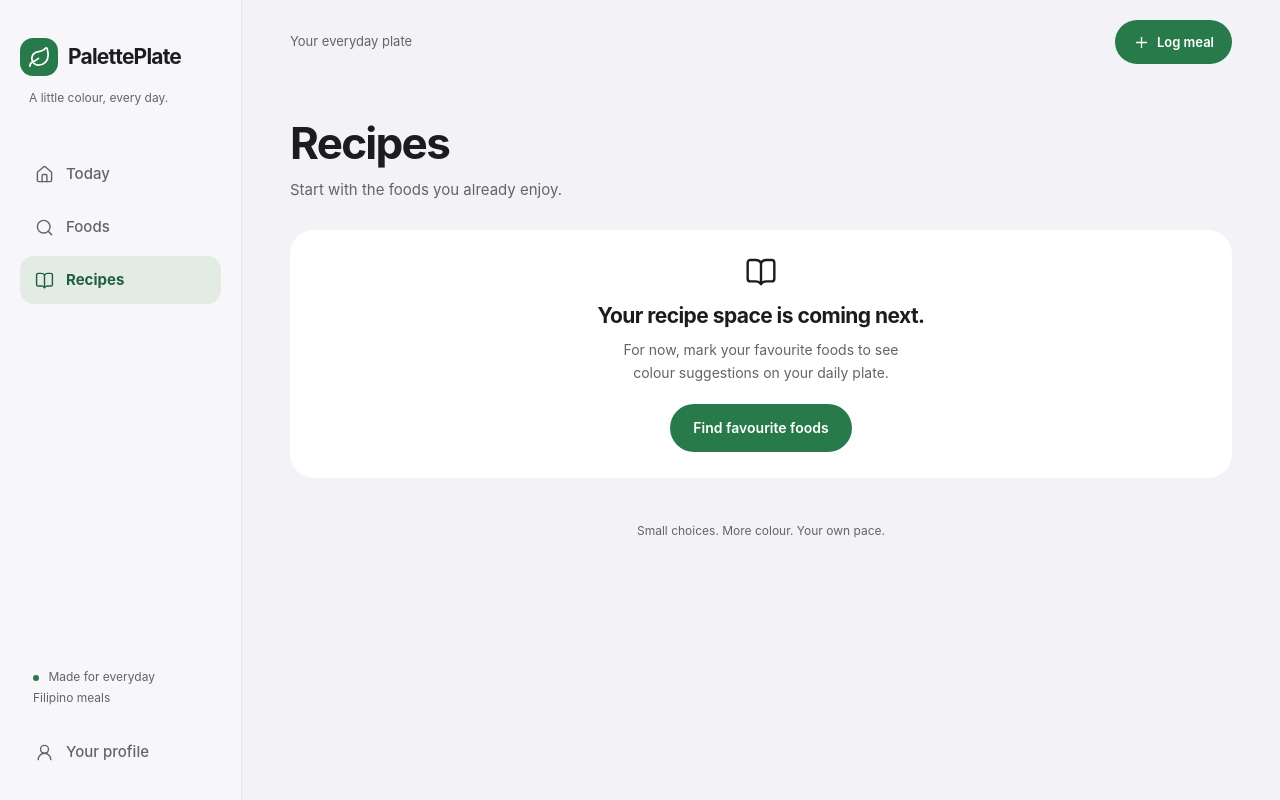
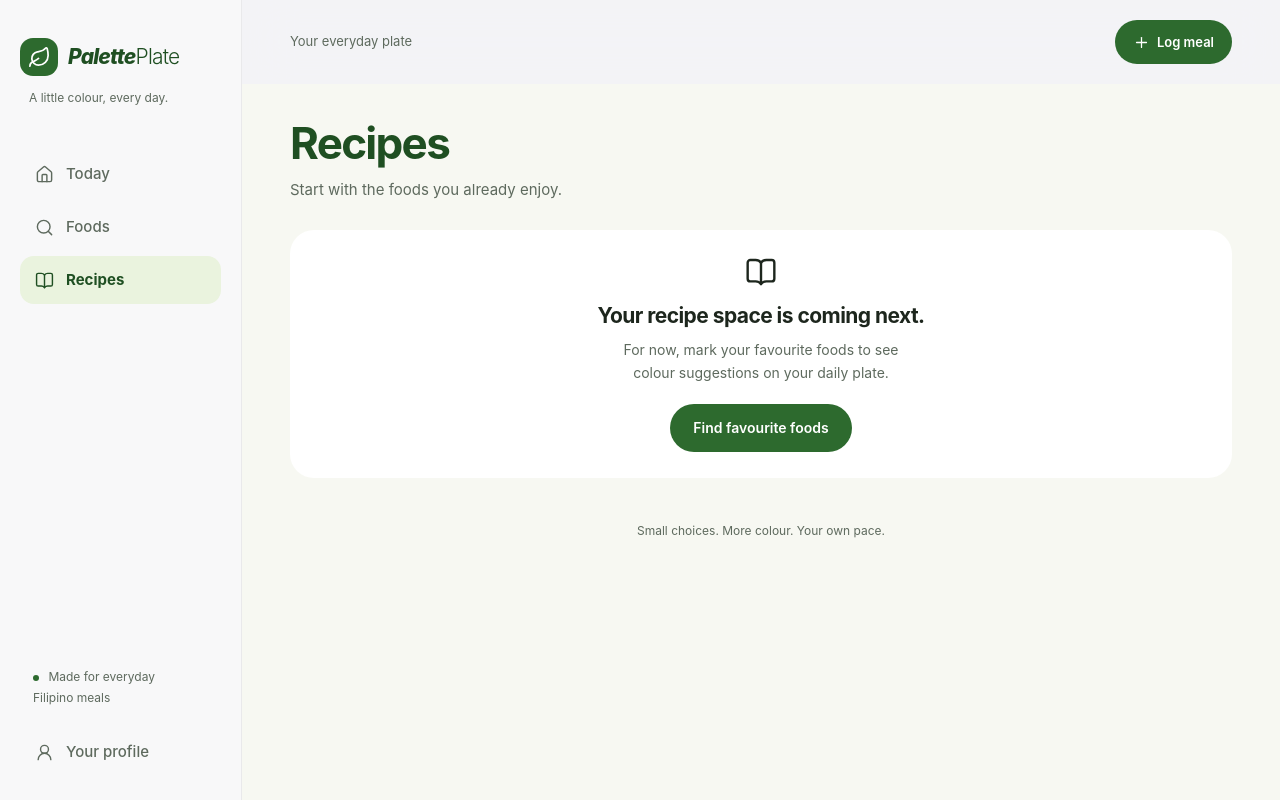
Before and after one commit to c4rlosst/PalettePlate, a Next.js app: page /recipes in a window 1280 px wide. Built offline with nearby package versions, Linux system fonts and the light colour scheme.

Commit message:
Restyle app with logo palette and wordmark
Use the logo's forest green, leaf green, sun yellow and tangerine as colour tokens, warm the background, and show a bold-italic and light PalettePlate wordmark in the sidebar and top bar.

```diff
--- a/src/app/globals.css
+++ b/src/app/globals.css
@@ -1,12 +1,16 @@
 @import "tailwindcss";
 :root {
   color-scheme: light;
-  --ink: #1c1c1e;
-  --muted: #63636b;
-  --green: #287a4b;
-  --line: #e5e5ea;
-  --pale: #f2f2f7;
-  --leaf: #e8f3e8;
+  --ink: #1d261d;
+  --muted: #5e6a5e;
+  --green: #2d6a2e;
+  --green-deep: #1f4f22;
+  --leaf-bright: #6fa82a;
+  --sun: #f5b31a;
+  --tangerine: #ee6a25;
+  --line: #e3e8d9;
+  --pale: #f7f8f2;
+  --leaf: #eaf3de;
   --red: #be3c3b;
   --orange: #a7551b;
   --yellow: #846b13;
@@ -52,7 +56,7 @@ button:focus-visible,
 a:focus-visible,
 input:focus-visible,
 select:focus-visible {
-  outline: 3px solid #245c83;
+  outline: 3px solid var(--tangerine);
   outline-offset: 4px;
 }
 h1,
@@ -62,6 +66,7 @@ p {
   margin: 0;
 }
 h1 {
+  color: var(--green-deep);
   font-size: 44px;
   line-height: 1.1;
   font-weight: 750;
@@ -133,6 +138,16 @@ svg {
   font-weight: 700;
   letter-spacing: -0.8px;
 }
+.wordmark strong {
+  font-style: italic;
+  font-weight: 800;
+  letter-spacing: -0.04em;
+  color: var(--green-deep);
+}
+.wordmark span {
+  font-weight: 300;
+  color: var(--green-deep);
+}
 .brand-symbol {
   width: 38px;
   height: 38px;
@@ -165,8 +180,8 @@ svg {
   font-weight: 500;
 }
 .nav-link.active {
-  background: #e2ece4;
-  color: #22603d;
+  background: var(--leaf);
+  color: var(--green-deep);
   font-weight: 650;
 }
 .nav-link:hover {
@@ -271,7 +286,7 @@ main:not(.auth-page):not(.error-page) {
     transform 0.15s;
 }
 .button:hover {
-  background: #21643e;
+  background: var(--green-deep);
 }
 .button:active {
   transform: scale(0.97);
--- a/src/components/shell.tsx
+++ b/src/components/shell.tsx
@@ -19,7 +19,10 @@ export function Shell({
           <span className="brand-symbol">
             <Leaf size={23} />
           </span>
-          PalettePlate
+          <span className="wordmark">
+            <strong>Palette</strong>
+            <span>Plate</span>
+          </span>
         </Link>
         <p className="brand-note">A little colour, every day.</p>
         <nav aria-label="Main navigation">
@@ -53,7 +56,10 @@ export function Shell({
         <header className="topbar">
           <Link href="/" className="topbar-brand">
             <Leaf size={19} />
-            PalettePlate
+            <span className="wordmark">
+              <strong>Palette</strong>
+              <span>Plate</span>
+            </span>
           </Link>
           <span className="topbar-context">Your everyday plate</span>
           <Link href="/log" className="button button-small">
```
